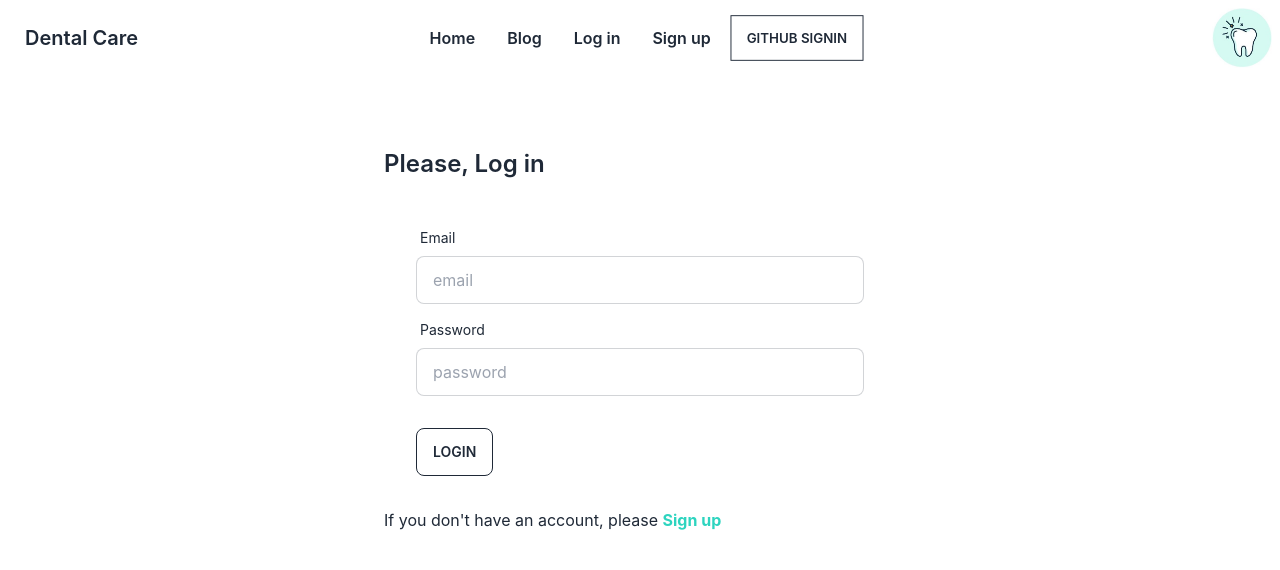
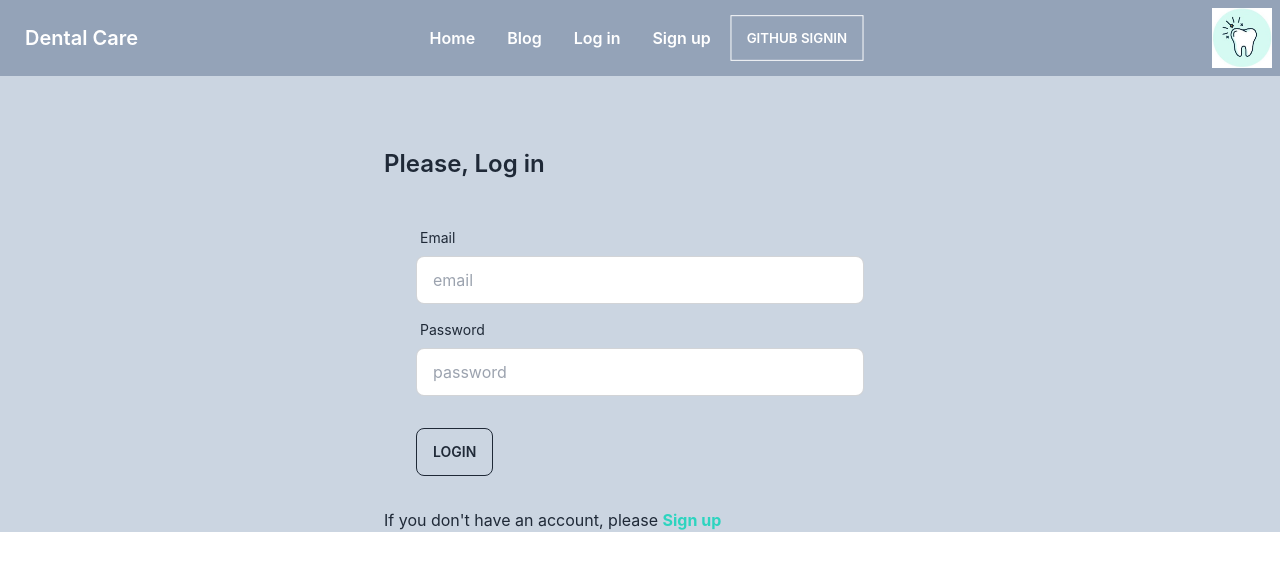
Before and after one commit to Progna-Labony-Roy/health-care-service-review-client-side, a React (Create React App) app: page /login in a window 1280 px wide. Shown: the top 570 px of the page. Built offline with nearby package versions, Linux system fonts and the light colour scheme; no server answers.

Commit message:
home page modified

```diff
--- a/src/App.js
+++ b/src/App.js
@@ -5,7 +5,7 @@ import router from './components/Routes/Routes';
 function App() {
 
   return (
-    <div>
+    <div className="bg-slate-300">
       <RouterProvider router={router}></RouterProvider>
     </div>
   );
--- a/src/components/Others/Header/Header.js
+++ b/src/components/Others/Header/Header.js
@@ -59,7 +59,7 @@ const Header = () => {
 
   return (
 
-    <div className="navbar bg-base-100 max-w-screen-xl mx-auto">
+    <div className="navbar bg-slate-400 text-white max-w-screen-xl mx-auto">
   <div className="navbar-start">
     <div className="dropdown">
       <label tabIndex={0} className="btn btn-ghost lg:hidden">
--- a/src/components/Pages/Home/Home.js
+++ b/src/components/Pages/Home/Home.js
@@ -14,12 +14,10 @@ const Home = () => {
 
   return (
     <div>
-      <div className="max-w-screen-xl mx-auto">
-      <h1 className="text-3xl font-semibold italic text-cyan-400 mt-8 flex justify-center">
-        We're Glad You Found Us
-      </h1>
+      <div className="mx-auto">
+
       {/* ---------------------- */}
-      <div className="grid grid-cols-1 md:grid-cols-2 gap-10">
+      <div className="grid grid-cols-1 md:grid-cols-2 gap-10 max-w-screen-lg mx-auto ">
         <div className="my-32">
           <h1 className="text-2xl font-semibold italic text-cyan-400">
             Our Services
```
